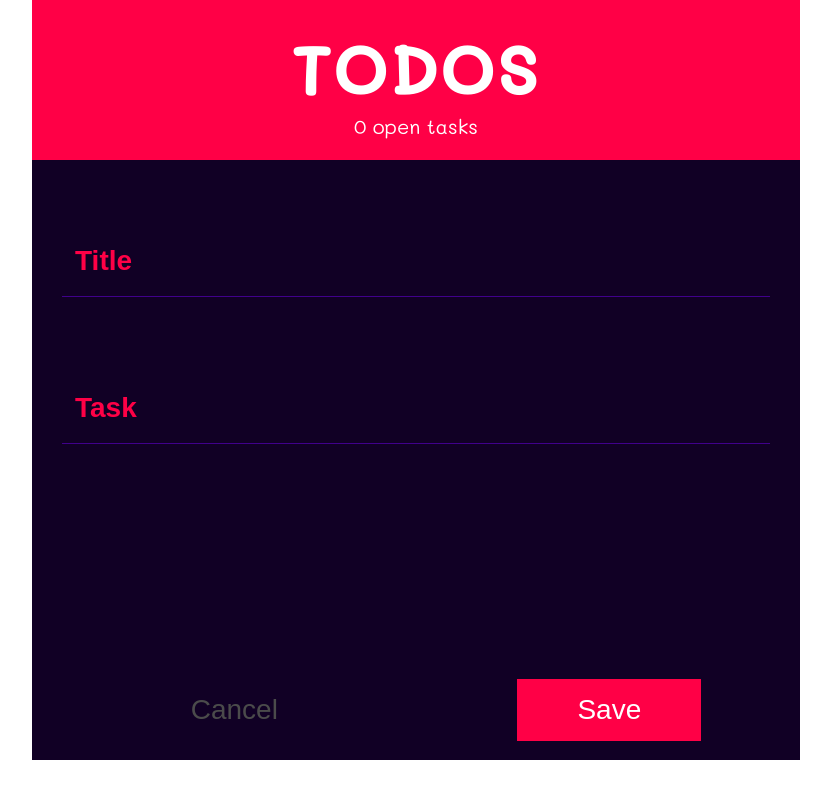
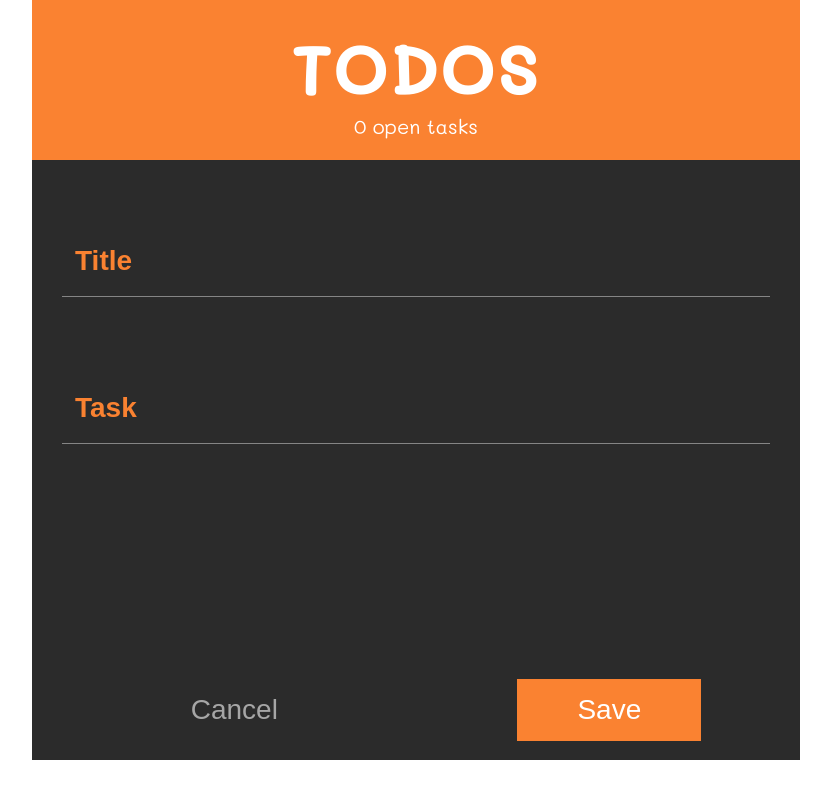
Before and after one commit to danleks/to-do-app, a Vue app: page / in a window 1280 px wide. Both pictures are taken after a click on the link 987 px from the left and 729 px from the top of the page. Shown: the whole page, without its empty margins (224-1055 px from the left). Built offline with nearby package versions, Linux system fonts and the light colour scheme.

Commit message:
style changes

```diff
--- a/src/App.vue
+++ b/src/App.vue
@@ -92,12 +92,12 @@ html {
 
   :root {
     // BASIC COLORS
-    --header-color: #110025;
-    --header-color-t: #FF0046;
-    --content-color: #FF0046;
-    --content-color-t: #110025;
+    --header-color: #2B2B2B;
+    --header-color-t: #FA8231;
+    --content-color: #FA8231;
+    --content-color-t: #2B2B2B;
     --text-color: #fff;
-    --task-color: #190036;
+    --task-color: #2B2B2B;
 
     // BASIC DIMENSIONS
     --header-height: 20vh;
@@ -108,27 +108,4 @@ html {
       }
   }
 
-
-  //ANIMATIONS
-//   @keyframes zoomIn {
-//     0% {transform: scale(.5); opacity: 0;}
-//     100% {transform: scale(1);}
-//   }
-
-//  @keyframes fadeOut {
-//     0% {opacity: 0;}
-//     100% {opacity: 0;}
-//   }
-
-//   .zoomIn {
-//     animation: zoomIn .1s ease-in;
-//   }
-
-//   .fadeOut {
-//     animation: fadeOut .1s ease-in;
-//   }
-
-
-
-
 </style>
--- a/src/components/Content.vue
+++ b/src/components/Content.vue
@@ -50,15 +50,15 @@ export default {
         }
 
         &::-webkit-scrollbar-track {
-            background-color: #FF0046;
+            background-color: #FA8231;
         }
 
         &::-webkit-scrollbar-thumb {
-            background-color: #110025;
+            background-color: #2B2B2B;
         }
 
         &::-webkit-scrollbar-thumb:hover {
-            background-color: #260253;
+            background-color: rgb(248, 147, 80);
         }
 
         &--vCenter {
@@ -70,7 +70,11 @@ export default {
         }
 
         &__heading {
-            font-size: 4rem;
+            font-size: 2.5rem;
+
+            @media(min-width: 768px) {
+                font-size: 4rem;
+            }
         }
     }
 </style>
--- a/src/components/Controls.vue
+++ b/src/components/Controls.vue
@@ -54,7 +54,7 @@ export default {
                     border-radius: 50%;
                     font-size: 2.2rem;
                     color: #fff;
-                    background-color: rgba(0,0,0,.9);
+                    background-color: #2B2B2B;
                     cursor: pointer;
                 }
             }
--- a/src/components/Task.vue
+++ b/src/components/Task.vue
@@ -3,12 +3,15 @@
         <div class="taskWrapper__container">
             <div class="item">
                 <!-- <label for="title">Title</label> -->
-                <input v-model="title" placeholder="Title" id="title" type="text" required>
+                <input v-model="title" @keyup.enter="nextInput" placeholder="Title" id="title" type="text" required>
             </div>
             <div class="item">
                 <!-- <label for="title">Task</label> -->
-                <input @keyup.enter="addTask"  v-model="content" placeholder="Task" id="title" type="text" required>
+                <input @keyup.enter="addTask"  v-model="content" placeholder="Task" id="content" type="text" required>
             </div>
+        </div>
+        <div v-if="empty" class="taskWrapper__emptyText">
+            <span>Oops, cannot leave those fields empty.<br> Let's plan something! </span>
         </div>
         <div class="taskWrapper__controls">
             <div class="container">
@@ -26,6 +29,7 @@ export default {
             title: '',
             content: '',
             task: {},
+            empty: false,
         }
     },
 
@@ -40,7 +44,8 @@ export default {
         addTask() {
             let inputs = document.querySelectorAll('input');
             let id;
-            if (this.title === '' && this.content === '') {
+            if (this.title === '' || this.content === '') {
+                this.empty = true;
                 return;
             }
 
@@ -61,6 +66,7 @@ export default {
 
             this.title = '';
             this.content = '';
+            this.empty = false;
             this.task = {};
             inputs.forEach(input => {
                 input.blur();
@@ -69,6 +75,11 @@ export default {
 
         cancel() {
             this.$root.$emit('cancel', false);
+        },
+
+        nextInput() {
+           let nextInput = document.querySelector("#content");
+           nextInput.focus();
         }
     },
 
@@ -105,13 +116,12 @@ export default {
                 // & > label {
                 //     font-size: 1.8rem;
                 //     font-weight: bold;
-                //     color: #FF0046;
                 // }
 
                 & > input {
                     padding: 1.3rem;
                     border: none;
-                    border-bottom: 1px solid #40008b;
+                    border-bottom: 1px solid #858585;
                     outline: none;
                     font-size: 1.8rem;
                     color: #fff;
@@ -130,7 +140,7 @@ export default {
                         transform: translateY(-.5rem);
                         font-size: 1.8rem;
                         font-weight: bold;
-                        color: #FF0046;
+                        color: #FA8231;
                         transition: all .3s;
 
                         @media(min-width: 768px) {
@@ -142,6 +152,24 @@ export default {
                        transform: translateY(-3rem);
                        opacity: 0;
                     }
+                }
+            }
+        }
+
+        &__emptyText {
+            flex: 1;
+            display: flex;
+            align-items: center;
+            justify-content: center;
+            animation: slideFromTop .5s ease-out;
+
+            & > span {
+                font-size: 1.5rem;
+                text-align: center;
+                color: #aaa;
+
+                @media(min-width: 768px) {
+                    font-size: 2.5rem;
                 }
             }
         }
@@ -174,16 +202,22 @@ export default {
                     }
 
                     &--cancel {
-                        color: #4B4B4B;
+                        color: #A6A6A6;
                     }
 
                     &--save {
                         color: var(--text-color);
-                        background-color: #FF0046;
+                        background-color: #FA8231;
                     }
 
                 }
             }
         }
     }
+
+    //ANIMATIONS
+    @keyframes slideFromTop {
+        0% {transform: translateY(-10rem); opacity: 0;}
+        100% {transform: translateY(0); opacity: 1;}
+    }
 </style>
--- a/src/components/TaskItem.vue
+++ b/src/components/TaskItem.vue
@@ -50,7 +50,7 @@ export default {
                 cursor: pointer;
 
                 &:hover {
-                    color: #FF0046;
+                    color: #e55039;
                 }
 
                 @media(min-width: 768px) {
@@ -61,10 +61,13 @@ export default {
 
             & > *:nth-child(2) {
                 display: block;
+                width: 10rem;
                 font-size: 2rem;
                 font-weight: bold;
+                word-break: break-all;
 
                 @media(min-width: 768px) {
+                    width: 40rem;
                     font-size: 3rem;
                 }
             }
```
Also changed, not shown: 1 other file (tests, documents, lock files or other folders).
